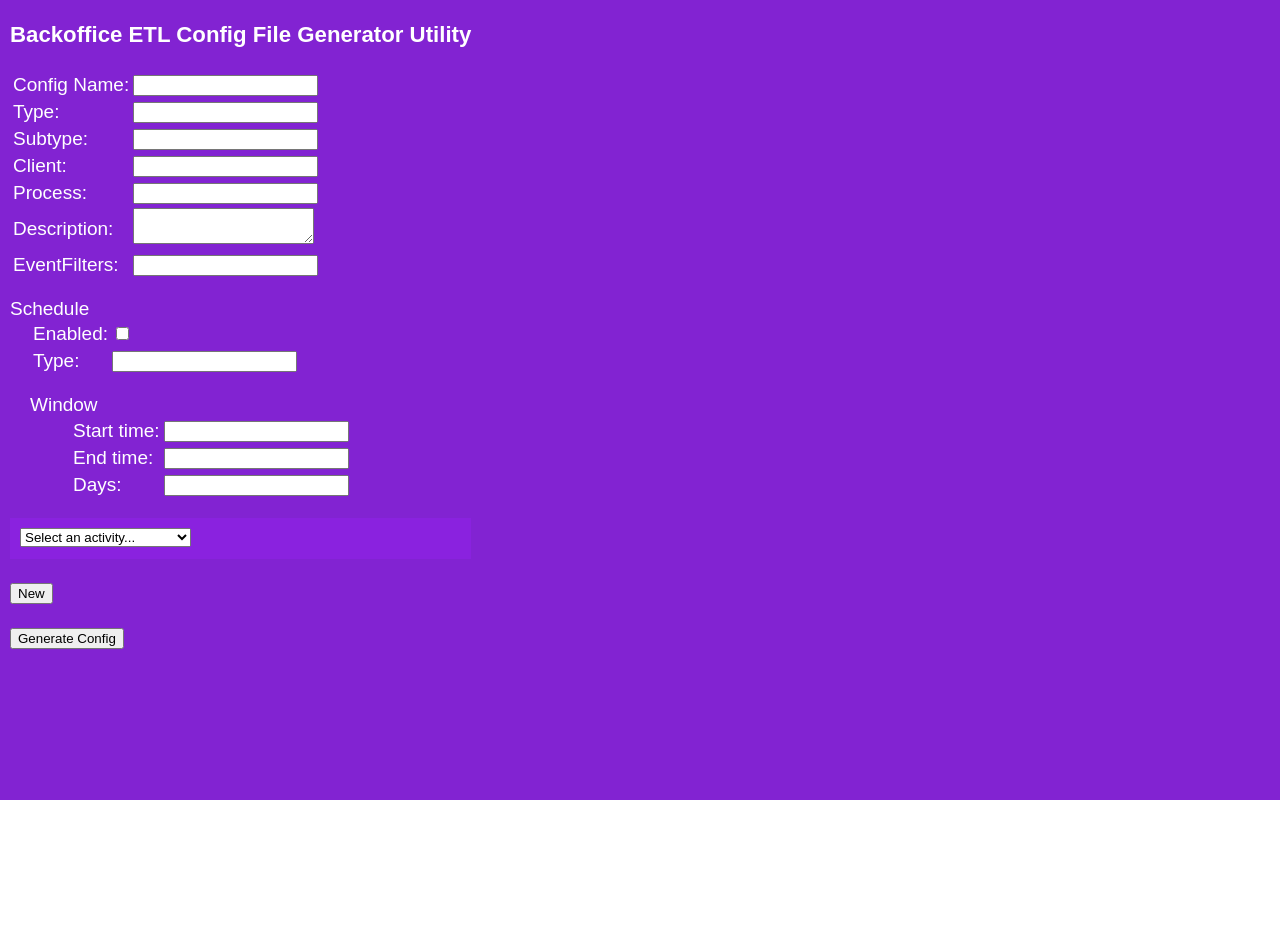
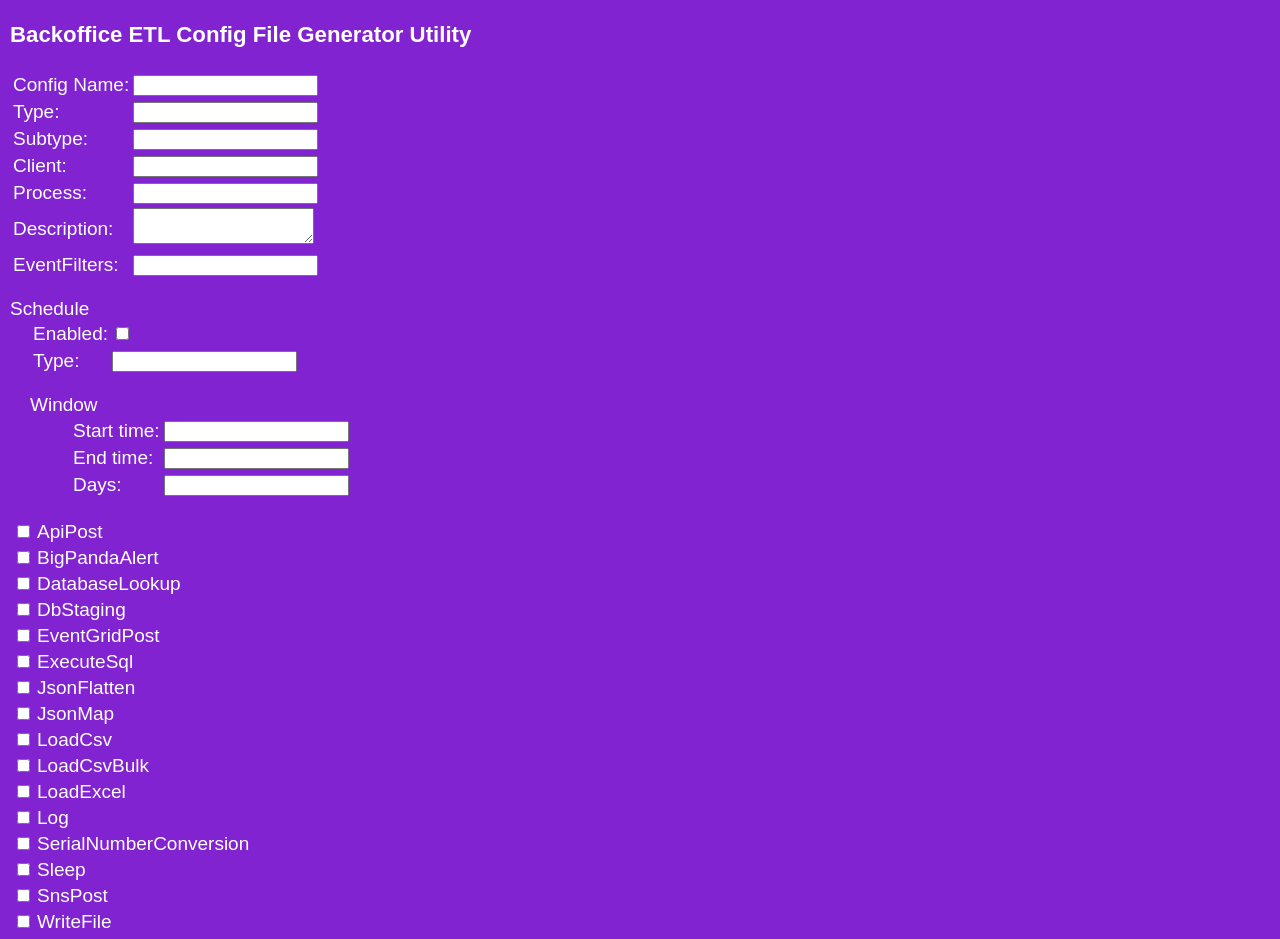
Before and after one commit to ashleypotts/test, a React (Create React App) app: page / in a window 1280 px wide. Shown: the top 939 px of the page. Before the commit the page ends 800 px from the top, so only its background shows below. Built offline with nearby package versions, Linux system fonts and the light colour scheme.

Commit message:
Switched activities from dropdown to checkboxes

```diff
--- a/src/App.js
+++ b/src/App.js
@@ -2,6 +2,7 @@ import logo from './logo.svg';
 import './App.css';
 import { useState } from 'react';
 
+import MakeCheckboxes from './components/activityCheckboxes';
 import GenerateConfig from './components/ConfigGen';
 import GenerateHeader from './components/header';
 import MakeActivities from './components/newActivity';
@@ -18,7 +19,8 @@ function App() {
       <header className="App-header">
         <form>
           <GenerateHeader/>
-          <MakeActivities/>
+          {/* <MakeActivities/> */}
+          <MakeCheckboxes/>
           <button onClick={setShowConfig} disabled={showConfig}>Generate Config</button><br/>
           {showConfig && GenerateConfig()}
         </form>
--- /dev/null
+++ b/src/components/activityCheckboxes.js
@@ -0,0 +1,105 @@
+import Check from './checkbox';
+import Text from './textbox';
+import Num from './number';
+import Radio from './radio';
+
+const activities = [
+    {title: "ApiPost"},
+    {title: "BigPandaAlert"},
+    {title: "DatabaseLookup"},
+    {title: "DbStaging"},
+    {title: "EventGridPost"},
+    {title: "ExecuteSql"},
+    {title: "JsonFlatten"},
+    {title: "JsonMap"},
+    {title: "LoadCsv"},
+    {title: "LoadCsvBulk"},
+    {title: "LoadExcel"},
+    {title: "Log"},
+    {title: "SerialNumberConversion"},
+    {title: "Sleep"},
+    {title: "SnsPost"},
+    {title: "WriteFile"},
+    {title: "WriteToStagingDb"}
+    ]
+
+        let ApiPostStatus=false
+        let BigPandaAlertStatus=false
+        let DatabaseLookupStatus=false
+        let DbStagingStatus=false
+        let EventGridPostStatus=false
+        let ExecuteSqlStatus=false
+        let JsonFlattenStatus=false
+        let JsonMapStatus=false
+        let LoadCsvStatus=false
+        let LoadCsvBulkStatus=false
+        let LoadExcelStatus=false
+        let LogStatus=false
+        let SerialNumberConversionStatus=false
+        let SleepStatus=false
+        let SnsPostStatus=false
+        let WriteFileStatus=false
+        let WriteToStagingDbStatus=false
+
+function ApiPost(){
+    ApiPostStatus=!ApiPostStatus
+    let styleValue="display:none"
+    if(ApiPostStatus)
+        {styleValue="display:block"}
+    return(
+    <form id="ApiPostform" style={styleValue}>
+        <Check title="enabled"/>
+        <Text title="connectionId"/>
+        <Text title="endpoint"/>
+        <Text title="path"/>
+        <Text title="headers"/>
+        <Text title="payload"/>
+        <Text title="blobpath"/>
+        <Num title="statusCode"/>
+        <Text title="message"/>
+        <Check title="raiseException"/>
+    </form>
+
+    )
+}
+
+// function callActivity(props){
+//     // return(
+//         <div>
+//         </div>
+//             if(props=="ApiPost"){
+//                 document.getElementById("ApiPostform").style.display="block"
+//             }
+//     // )
+// }
+
+function Checkbox(props){
+    return(
+        <tr>
+            <td>
+                {/* <input type="checkbox" id={props.title} name={props.title}/> */}
+            <input type="checkbox" id={props.title} name={props.title} onChange={ApiPost}/><br></br>
+            </td>
+            <td>
+                <label for={props.title}>{props.title}</label>
+            </td>
+        </tr>
+    )
+}
+
+function MakeCheckboxes(){
+    return(
+        <div>
+            <table>
+        {activities.map(function(activity) {
+            return (
+                <Checkbox title={activity.title}/>
+            );
+        })
+        }
+        </table>
+        </div>
+)
+}
+
+export default MakeCheckboxes;
```
